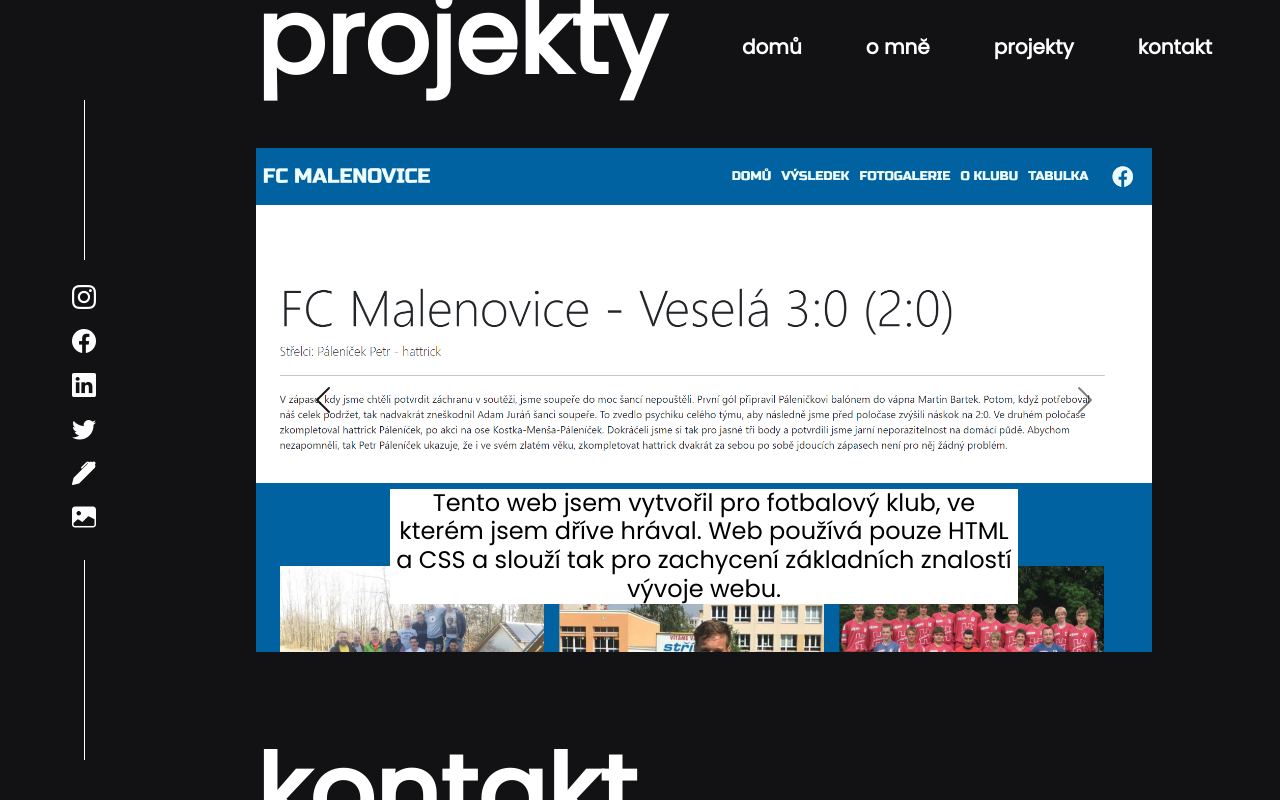
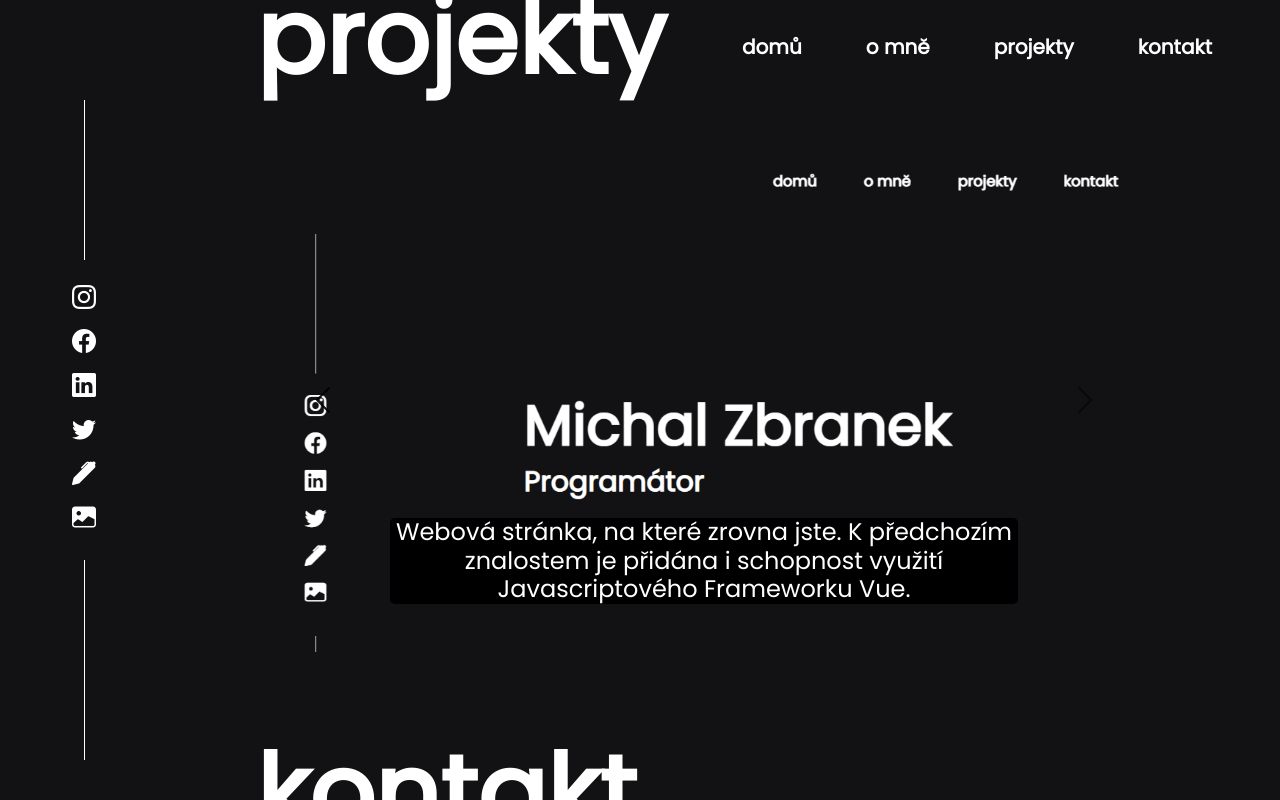
Before and after one commit to michalzbranek/portfolio, a Vue app: page / in a window 1280 px wide. Both pictures are taken after a click on the button "Previous". Shown: the part 1719-2519 px from the top of the page. Built offline with nearby package versions, Linux system fonts and the light colour scheme.

Commit message:
Added one more project

```diff
--- a/public/index.html
+++ b/public/index.html
@@ -6,6 +6,7 @@
     <link href="https://cdn.jsdelivr.net/npm/bootstrap@5.0.1/dist/css/bootstrap.min.css" rel="stylesheet" integrity="sha384-+0n0xVW2eSR5OomGNYDnhzAbDsOXxcvSN1TPprVMTNDbiYZCxYbOOl7+AMvyTG2x" crossorigin="anonymous">
     <link href="https://fonts.googleapis.com/css2?family=Poppins&display=swap" rel="stylesheet">
     <link rel="stylesheet" href="https://cdn.jsdelivr.net/npm/bootstrap-icons@1.5.0/font/bootstrap-icons.css">
+    <title>Michal Zbranek Portfolio</title>
   </head>
   <body>
     <div id="app"></div>
--- a/src/components/Projects.vue
+++ b/src/components/Projects.vue
@@ -6,17 +6,25 @@
         <a href="https://michalzbranekblog.herokuapp.com/" target="_blank">
           <img src="../assets/copy1.png" class="d-block w-100">
         </a>
-      <div class="carousel-caption d-none d-md-block">
-        <h4>Tento blog jsem si vytvořil pro mé psaní. Ukazuje použití Heroku platformy, Javascript, Node.js a používá MongoDB databázi.</h4>
+        <div class="carousel-caption d-none d-md-block">
+          <h4 class="rounded-3">Tento blog jsem si vytvořil pro mé psaní. Ukazuje použití Heroku platformy, Javascript, Node.js a používá MongoDB databázi.</h4>
+        </div>
       </div>
-      </div>
-      <div class="carousel-item">
+      <div class="carousel-item rounded">
         <a href="https://michalzbranek.github.io/fcmalenovice/" target="_blank">
           <img src="../assets/copy3.png" class="d-block w-100">
         </a>
-      <div class="carousel-caption d-none d-md-block">
-        <h4>Tento web jsem vytvořil pro fotbalový klub, ve kterém jsem dříve hrával. Web používá pouze HTML a CSS a slouží tak pro zachycení základních znalostí vývoje webu.</h4>
+        <div class="carousel-caption d-none d-md-block">
+          <h4 class="rounded-3">Tento web jsem vytvořil pro fotbalový klub. Web používá pouze HTML a CSS a slouží tak pro zachycení základních znalostí vývoje webu.</h4>
+        </div>
       </div>
+      <div class="carousel-item">
+        <a href="https://michalzbranek.github.io/portfolio/" target="_blank">
+          <img src="../assets/main.png" class="d-block w-100">
+        </a>
+        <div class="carousel-caption d-none d-md-block">
+          <h4 class="rounded-3">Webová stránka, na které zrovna jste. K předchozím znalostem je přidána i schopnost využití Javascriptového Frameworku Vue.</h4>
+        </div>
       </div>
     </div>
     <button class="carousel-control-prev" type="button" data-bs-target="#carouselExampleDark" data-bs-slide="prev">
@@ -38,6 +46,7 @@ h1 {
 }
 
 h4 {
-  background-color: white;
+  background-color: black;
+  color: white;
 }
 </style>
```
Also changed, not shown: src/assets/main.png (added), 8 other files (tests, documents, lock files or other folders).
